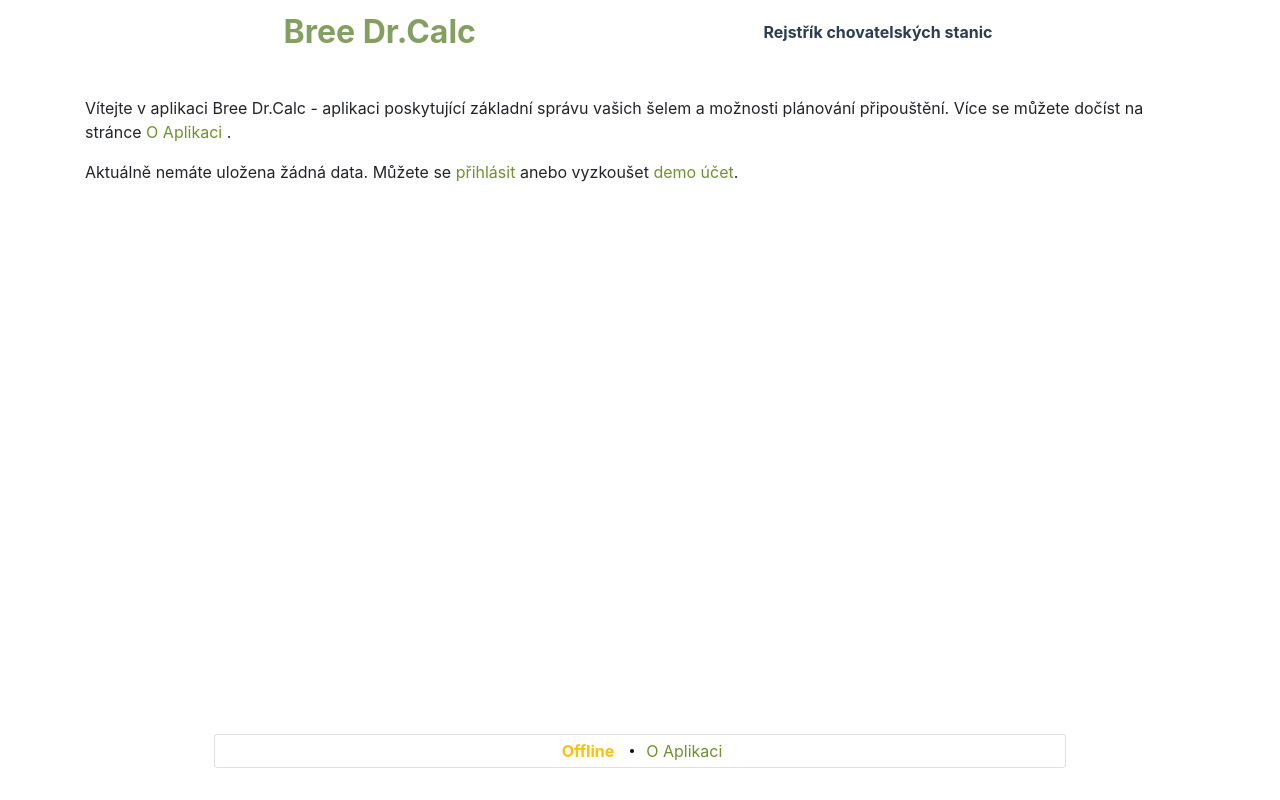
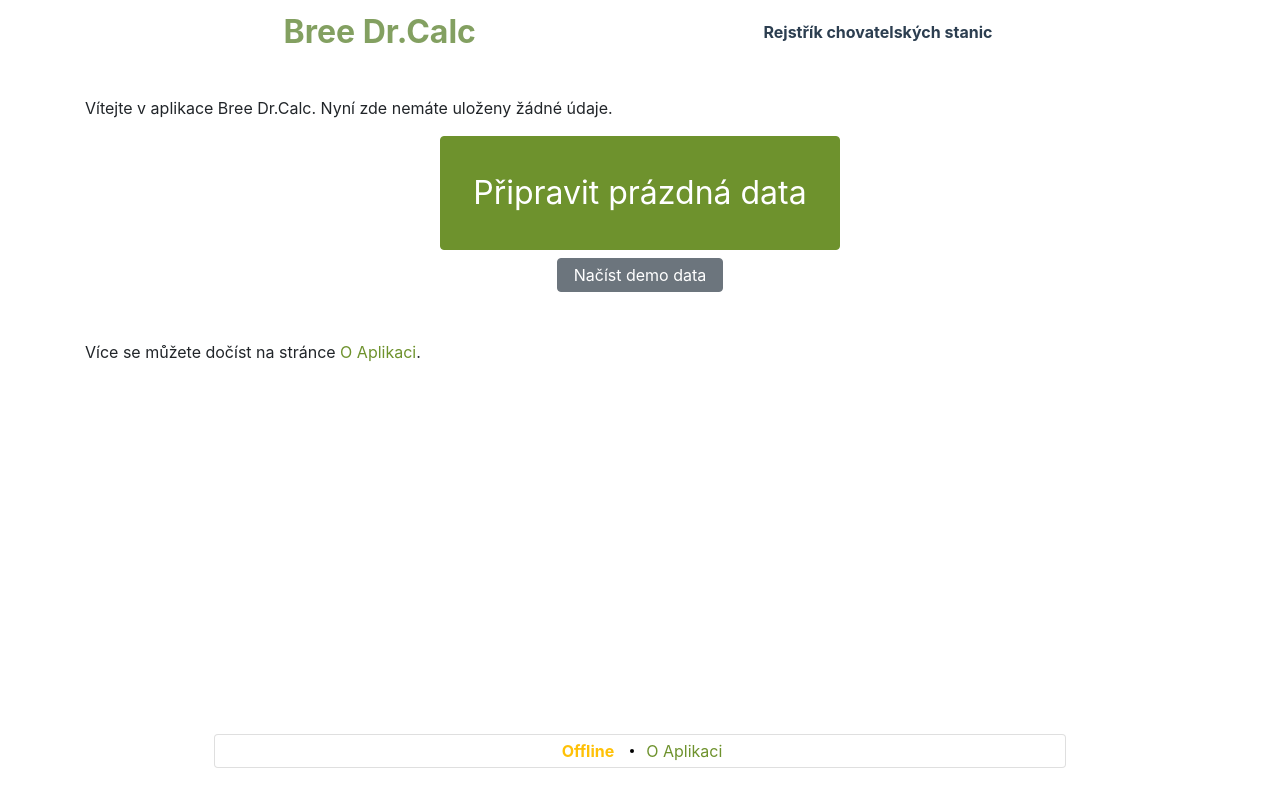
Before and after one commit to com-pot/bree-dr-calc, a Vue app: page / in a window 1280 px wide. Built offline with nearby package versions, Linux system fonts and the light colour scheme.

Commit message:
[app] Improve Home and other common visuals

```diff
--- a/src/modules/app/localization/app.cs_CZ.json
+++ b/src/modules/app/localization/app.cs_CZ.json
@@ -1,4 +1,5 @@
 {
   "app.view.Home": "Úvod",
-  "app.view.About": "O Aplikaci"
+  "app.view.About": "O Aplikaci",
+  "app.generic.save": "Uložit"
 }
--- a/src/modules/app/views/Home.vue
+++ b/src/modules/app/views/Home.vue
@@ -1,23 +1,25 @@
 <template>
   <div class="home">
     <template v-if="!userAuthenticated">
+      <p>Vítejte v aplikace {{ appName }}. Nyní zde nemáte uloženy žádné údaje.</p>
+
+      <div class="start-actions">
+        <router-link :to="{name: 'auth.SignIn'}" class="btn btn-primary">Připravit prázdná data</router-link>
+        <button class="btn btn-secondary" @click.prevent="beginDemo">Načíst demo data</button>
+      </div>
+
+      <p class="mt-5">
+        Více se můžete dočíst na stránce <router-link :to="{name: 'app.About'}">{{ $t('app.view.About') }}</router-link>.
+      </p>
+    </template>
+
+    <template v-else>
       <p>
-        Vítejte v aplikaci {{ appName }} - aplikaci poskytující základní správu vašich šelem a možnosti plánování
-        připouštění.
-        Více se můžete dočíst na stránce
-        <router-link :to="{name: 'app.About'}">{{ $t('app.view.About') }}</router-link>
-        .
+        Vítejte zpět v aplikaci {{ appName }}.
       </p>
       <p>
-        Aktuálně nemáte uložena žádná data. Můžete se
-        <router-link :to="{name: 'auth.SignIn'}">přihlásit</router-link>
-        anebo
-        vyzkoušet <a href="#" @click.prevent="beginDemo">demo účet</a>.
-      </p>
-    </template>
-    <template v-else>
-      <p>
-        Vítejte zpět v aplikaci {{ appName }}. Počet evidovaných šelem: <b>{{ beastSummary.count }}</b>.
+        Právě máte uloženo <router-link :to="{name: 'bestiary.MyBeasts'}">{{ bestiarySummary.beastCount }} šelem</router-link>
+        v <router-link :to="{name: 'bestiary.BreedingStationsIndex'}">{{ bestiarySummary.stationCount }} stanicích</router-link>.
       </p>
     </template>
   </div>
@@ -37,8 +39,9 @@ export default defineComponent({
     translateMixin,
   ],
   setup() {
-    const beastSummary = reactive({
-      count: computed(() => beastsStore.getters.count())
+    const bestiarySummary = reactive({
+      beastCount: computed(() => beastsStore.state.beastList.length),
+      stationCount: computed(() => beastsStore.state.breedingStations.length)
     })
     const userAuthenticated = computed(() => authStore.getters.isLoggedIn())
 
@@ -48,8 +51,27 @@ export default defineComponent({
       beginDemo: () => {
         demoStore.actions.initDemoData()
       },
-      beastSummary,
+      bestiarySummary,
     }
   },
 });
 </script>
+
+<style lang="scss">
+.start-actions {
+  display: flex;
+  flex-direction: column;
+  align-items: center;
+
+  .btn-primary {
+    padding: 1em;
+    font-size: 24pt;
+  }
+
+  .btn-secondary {
+    margin-top: 0.5em;
+
+    padding: 0.25em 1em;
+  }
+}
+</style>
--- a/src/modules/auth/localization/auth.cs_CZ.json
+++ b/src/modules/auth/localization/auth.cs_CZ.json
@@ -1,5 +1,5 @@
 {
   "auth.view.SignIn": "Přihlášení",
-  "auth.view.AuthInfo": "Informace o přihlášeném uživateli",
+  "auth.view.AuthInfo": "Informace o uložených údajích",
   "auth.signIn.userName": "Jméno"
 }
--- a/src/modules/auth/routes.ts
+++ b/src/modules/auth/routes.ts
@@ -7,7 +7,7 @@ const routes: RouteRecordRaw[] = [
     name: 'auth.SignIn',
     component: () => import('./views/SignIn.vue'),
     meta: {
-      title: 'auth.view.SignIn'
+      title: 'auth.view.SignIn',
     },
     beforeEnter: ((_to, _from, next) => {
       if (authStore.getters.isLoggedIn()) {
@@ -23,7 +23,7 @@ const routes: RouteRecordRaw[] = [
     name: 'auth.AuthInfo',
     component: () => import('./views/AuthInfo.vue'),
     meta: {
-      title: 'auth.view.AuthInfo'
+      title: 'auth.view.AuthInfo',
     },
     beforeEnter: (((_to, _from, next) => {
       if (!authStore.getters.isLoggedIn()) {
--- a/src/modules/typeful/components/DecForm.vue
+++ b/src/modules/typeful/components/DecForm.vue
@@ -2,20 +2,25 @@
   <form @submit.prevent="onSubmit(modelObj)">
     <slot/>
 
-    <div v-if="onSubmit" class="form-group">
-      <button class="btn btn-primary" type="submit">Yeeee</button>
+    <div v-if="onSubmit" class="form-group text-center">
+      <button class="btn btn-primary" type="submit">{{ submitText || $t('app.generic.save') }}</button>
     </div>
   </form>
 </template>
 
 <script>
 import {computed, provide, ref} from "vue";
+import {translateMixin} from "@/i18n";
 
 export default {
   name: "DecForm",
+  mixins: [
+    translateMixin,
+  ],
   props: {
     modelValue: {type: Object},
     onSubmit: {type: Function},
+    submitText: {type: String},
   },
   emits: {
     'success'() {
```
